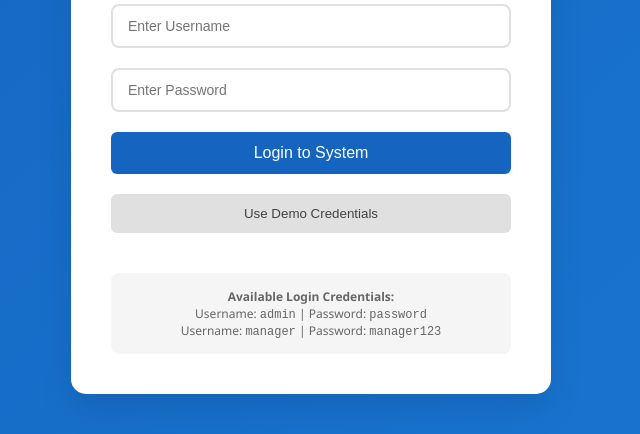
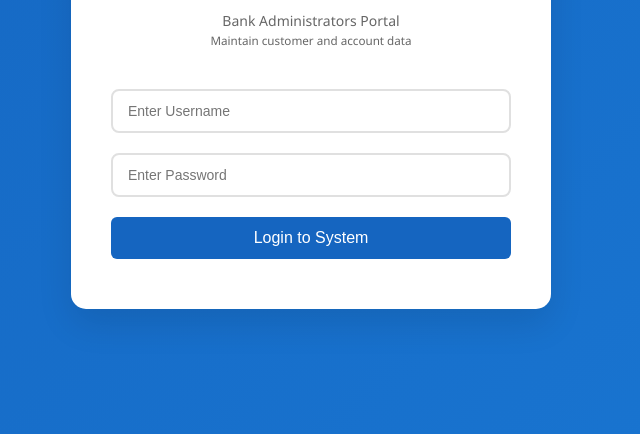
Before and after one commit to Nethish100/Banking_system_training, a website: page frontend/src/index.html in a window 1280 px wide. Shown: the part 354-788 px from the top of the page, without its empty margins (329-969 px from the left). Drawn offline with Linux system fonts and the light colour scheme.

```diff
--- a/frontend/src/index.html
+++ b/frontend/src/index.html
@@ -429,16 +429,7 @@
                 <input type="text" id="username" class="form-input" placeholder="Enter Username" required>
                 <input type="password" id="password" class="form-input" placeholder="Enter Password" required>
                 <button type="submit" class="btn-primary" id="loginBtn">Login to System</button>
-                <button type="button" class="btn-secondary" onclick="fillDemo()">Use Demo Credentials</button>
             </form>
-
-            <div style="margin-top: 30px; padding: 15px; background: #f5f5f5; border-radius: 8px;">
-                <p style="margin: 0; font-size: 12px; color: #666;">
-                    <strong>Available Login Credentials:</strong><br>
-                    Username: <code>admin</code> | Password: <code>password</code><br>
-                    Username: <code>manager</code> | Password: <code>manager123</code>
-                </p>
-            </div>
         </div>
     </div>
 
--- a/frontend/src/js/appController.js
+++ b/frontend/src/js/appController.js
@@ -12,9 +12,9 @@
       'accounts': {label: 'Accounts'}
     });
 
-    // Authentication state - disabled for development
-    self.isAuthenticated = ko.observable(true);
-    self.currentUser = ko.observable('admin');
+    // Authentication state - enabled for full login protection
+    self.isAuthenticated = ko.observable(!!localStorage.getItem('authToken'));
+    self.currentUser = ko.observable(localStorage.getItem('username') || '');
 
     // Base API URL
     self.apiBaseUrl = 'http://localhost:8080/api';
```
